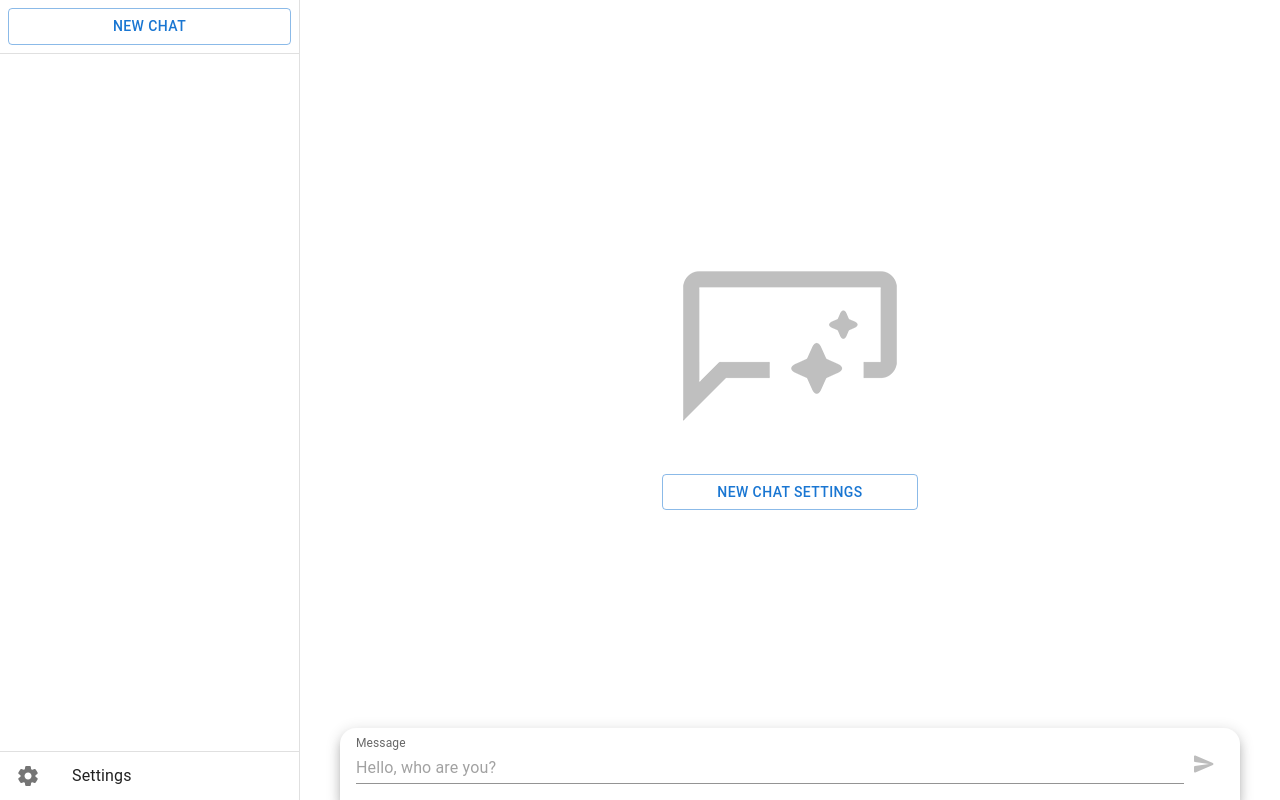
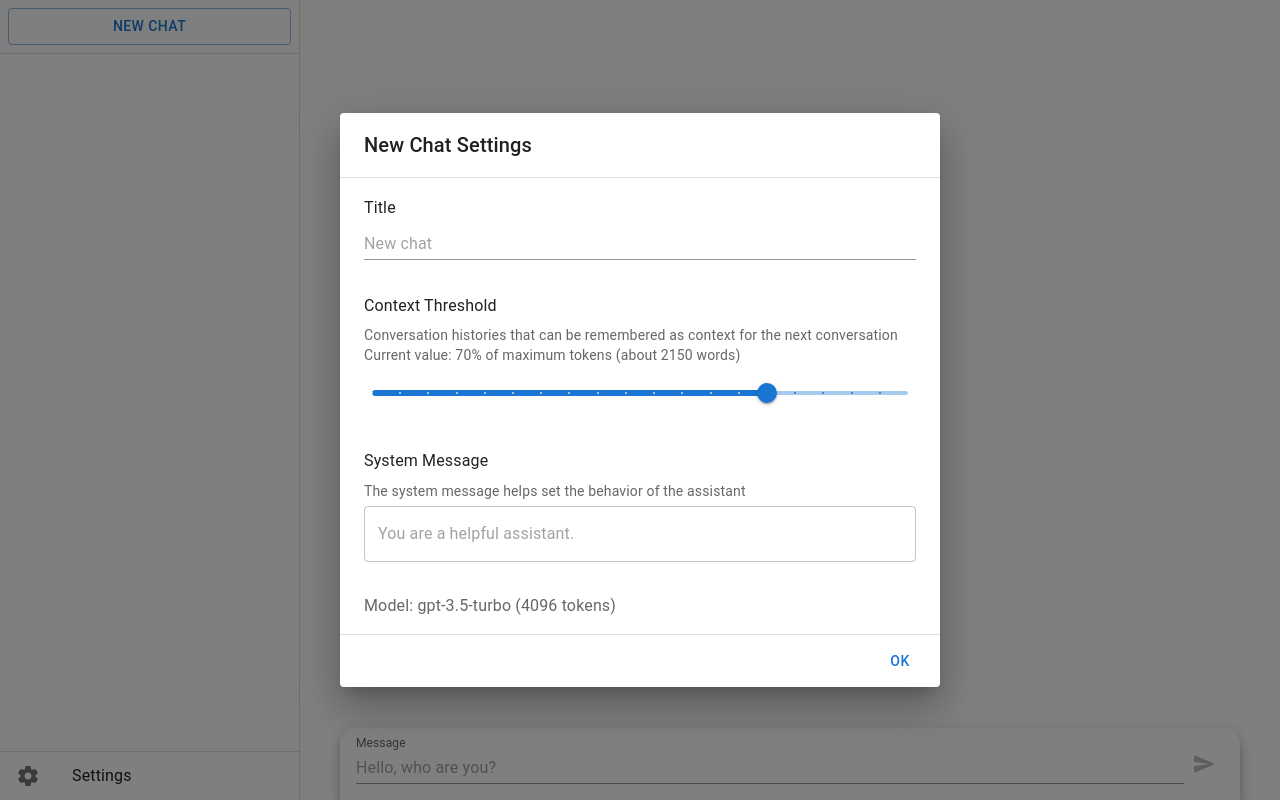
Before and after one commit to ebnbin/openchat, a React (Create React App) app: page / in a window 1280 px wide. Both pictures are taken after a click on the button "NEW CHAT SETTINGS". Built offline with nearby package versions, Linux system fonts and the light colour scheme.

Commit message:
Create ChatNewSettingsDialog

```diff
--- /dev/null
+++ b/src/business/chat/ChatNewSettingsDialog.tsx
@@ -0,0 +1,178 @@
+import {Chat} from "../../util/data";
+import React, {ChangeEvent} from "react";
+import {
+  Button,
+  Dialog, DialogActions,
+  DialogContent,
+  DialogContentText,
+  DialogTitle,
+  Slider,
+  TextField,
+  Typography
+} from "@mui/material";
+import Box from "@mui/material/Box";
+import {defaultGPTModel} from "../../util/util";
+
+interface ChatNewSettingsDialogProps {
+  chat: Chat,
+  updateChat: (chat: Chat) => void
+  open: boolean
+  handleClose: () => void
+}
+
+export function ChatNewSettingsDialog(props: ChatNewSettingsDialogProps) {
+  const { chat, updateChat, open, handleClose } = props
+
+  const handleTitleChange = (event: ChangeEvent<HTMLInputElement>) => {
+    updateChat(
+      {
+        ...chat,
+        title: event.target.value,
+      },
+    )
+  }
+
+  const handleContextThresholdChange = (event: Event, newValue: number | number[]) => {
+    updateChat(
+      {
+        ...chat,
+        context_threshold: newValue as number,
+      },
+    )
+  }
+
+  const handleSystemMessageChange = (event: ChangeEvent<HTMLInputElement>) => {
+    updateChat(
+      {
+        ...chat,
+        system_message: event.target.value,
+      },
+    )
+  }
+
+  return (
+    <Dialog
+      fullWidth={true}
+      scroll={'paper'}
+      open={open}
+      onClose={handleClose}
+    >
+      <DialogTitle>
+        New Chat Settings
+      </DialogTitle>
+      <DialogContent
+        dividers={true}
+        sx={{
+          padding: 0,
+        }}
+      >
+        <Box
+          sx={{
+            paddingX: '24px',
+            paddingY: '16px',
+          }}
+        >
+          <Typography
+            variant={'subtitle1'}
+            gutterBottom={true}
+          >
+            Title
+          </Typography>
+          <TextField
+            variant={'standard'}
+            fullWidth={true}
+            type={'text'}
+            placeholder={'New chat'}
+            value={chat.title}
+            onChange={handleTitleChange}
+          />
+        </Box>
+        <Box
+          sx={{
+            paddingX: '24px',
+            paddingY: '16px',
+          }}
+        >
+          <Typography
+            variant={'subtitle1'}
+            gutterBottom={true}
+          >
+            Context Threshold
+          </Typography>
+          <Typography
+            variant={'body2'}
+            color={'text.secondary'}
+            gutterBottom={true}
+          >
+            Conversation histories that can be remembered as context for the next conversation
+            <br />
+            Current value: {(chat.context_threshold * 100).toFixed(0)}% of maximum tokens
+            (about {(defaultGPTModel.maxTokens * chat.context_threshold / 4 * 3).toFixed(0)} words)
+          </Typography>
+          <Box
+            sx={{
+              padding: '8px',
+              paddingBottom: '0px',
+            }}
+          >
+            <Slider
+              min={0}
+              max={0.95}
+              step={0.05}
+              marks={true}
+              value={chat.context_threshold}
+              onChange={handleContextThresholdChange}
+            />
+          </Box>
+        </Box>
+        <Box
+          sx={{
+            paddingX: '24px',
+            paddingY: '16px',
+          }}
+        >
+          <Typography
+            variant={'subtitle1'}
+            gutterBottom={true}
+          >
+            System Message
+          </Typography>
+          <Typography
+            variant={'body2'}
+            color={'text.secondary'}
+            gutterBottom={true}
+          >
+            The system message helps set the behavior of the assistant
+          </Typography>
+          <TextField
+            variant={'outlined'}
+            fullWidth={true}
+            type={'text'}
+            multiline={true}
+            maxRows={8}
+            placeholder={'You are a helpful assistant.'}
+            value={chat.system_message}
+            onChange={handleSystemMessageChange}
+          />
+        </Box>
+        <Box
+          sx={{
+            paddingX: '24px',
+            paddingY: '16px',
+          }}
+        >
+          <DialogContentText>
+            Model: {defaultGPTModel.model} ({defaultGPTModel.maxTokens} tokens)
+          </DialogContentText>
+        </Box>
+      </DialogContent>
+      <DialogActions>
+        <Button
+          onClick={handleClose}
+        >
+          OK
+        </Button>
+      </DialogActions>
+    </Dialog>
+  )
+}
--- a/src/business/chat/ChatPage.tsx
+++ b/src/business/chat/ChatPage.tsx
@@ -91,10 +91,11 @@ interface ChatProps {
   chat: Chat,
   isNewChat: boolean,
   createOrUpdateChat: (chat: Chat, isNewChat: boolean) => void,
+  openNewChatSettings: (() => void) | null,
 }
 
 export default function ChatPage(props: ChatProps) {
-  const { chat, isNewChat, createOrUpdateChat } = props
+  const { chat, isNewChat, createOrUpdateChat, openNewChatSettings } = props
 
   const [noContextConversationEntities, setNoContextConversationEntities] =
     useState(initConversationEntities(store.getChatConversations(chat.id)));
@@ -154,6 +155,11 @@ export default function ChatPage(props: ChatProps) {
           <LogoImage/>
           <Button
             variant={'outlined'}
+            onClick={() => {
+              if (openNewChatSettings !== null) {
+                openNewChatSettings()
+              }
+            }}
           >
             New chat settings
           </Button>
--- a/src/business/home/HomePage.tsx
+++ b/src/business/home/HomePage.tsx
@@ -7,6 +7,7 @@ import * as React from "react";
 import {Chat} from "../../util/data";
 import {useState} from "react";
 import store from "../../util/store";
+import {ChatNewSettingsDialog} from "../chat/ChatNewSettingsDialog";
 
 interface HomePageProps {
   setSettingsOpen: (settingsOpen: boolean) => void
@@ -43,6 +44,7 @@ export default function HomePage(props: HomePageProps) {
   const [selectedChatId, setSelectedChatId] = useState<string>('');
 
   const [chatSettingsDialogOpen, setChatSettingsDialogOpen] = React.useState(false);
+  const [newChatSettingsDialogOpen, setNewChatSettingsDialogOpen] = React.useState(false);
 
   const handleNewChatClick = () => {
     toNewChatPage()
@@ -103,6 +105,7 @@ export default function HomePage(props: HomePageProps) {
                 chat={chats.find((chat) => chat.id === selectedChatId)!!}
                 isNewChat={false}
                 createOrUpdateChat={createOrUpdateChat}
+                openNewChatSettings={null}
               />
             ) : (
               <ChatPage
@@ -110,6 +113,7 @@ export default function HomePage(props: HomePageProps) {
                 chat={newChat}
                 isNewChat={true}
                 createOrUpdateChat={createOrUpdateChat}
+                openNewChatSettings={() => setNewChatSettingsDialogOpen(true)}
               />
             )}
           </Box>
@@ -123,7 +127,14 @@ export default function HomePage(props: HomePageProps) {
           open={chatSettingsDialogOpen}
           handleClose={() => setChatSettingsDialogOpen(false)}
         />
-      ) : <></>}
+      ) : (
+        <ChatNewSettingsDialog
+          chat={newChat}
+          updateChat={setNewChat}
+          open={newChatSettingsDialogOpen}
+          handleClose={() => setNewChatSettingsDialogOpen(false)}
+        />
+      )}
     </>
   )
 }
```
